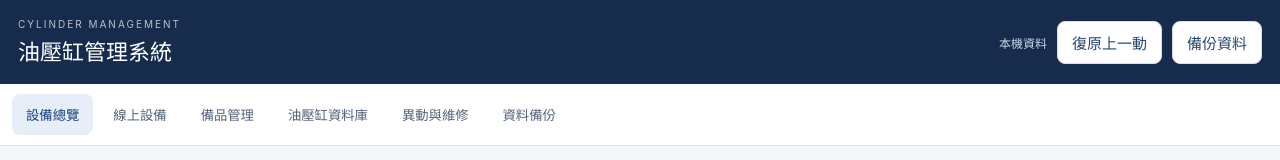
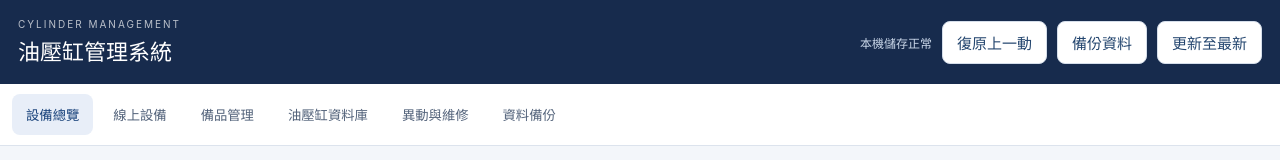
Before and after one commit to a98992012-commits/CYL, a plain HTML site: page index.html in a window 1280 px wide. Shown: the top 160 px of the page. Drawn offline with Linux system fonts and the light colour scheme.

Commit message:
Add update button to app header

```diff
--- a/index.html
+++ b/index.html
@@ -13,7 +13,7 @@
 <body>
   <header class="topbar">
     <div><div class="eyebrow">CYLINDER MANAGEMENT</div><h1>油壓缸管理系統</h1></div>
-    <div class="top-actions"><span id="storageStatus" class="storage-status">本機資料</span><button id="undoTop" class="button button-light" disabled>復原上一動</button><button id="backupTop" class="button button-light">備份資料</button></div>
+    <div class="top-actions"><span id="storageStatus" class="storage-status">本機資料</span><button id="undoTop" class="button button-light" disabled>復原上一動</button><button id="backupTop" class="button button-light">備份資料</button><button id="updateTop" class="button button-light">更新至最新</button></div>
   </header>
   <nav class="nav" aria-label="主選單">
     <button data-page="overview" class="nav-button active">設備總覽</button>
```
